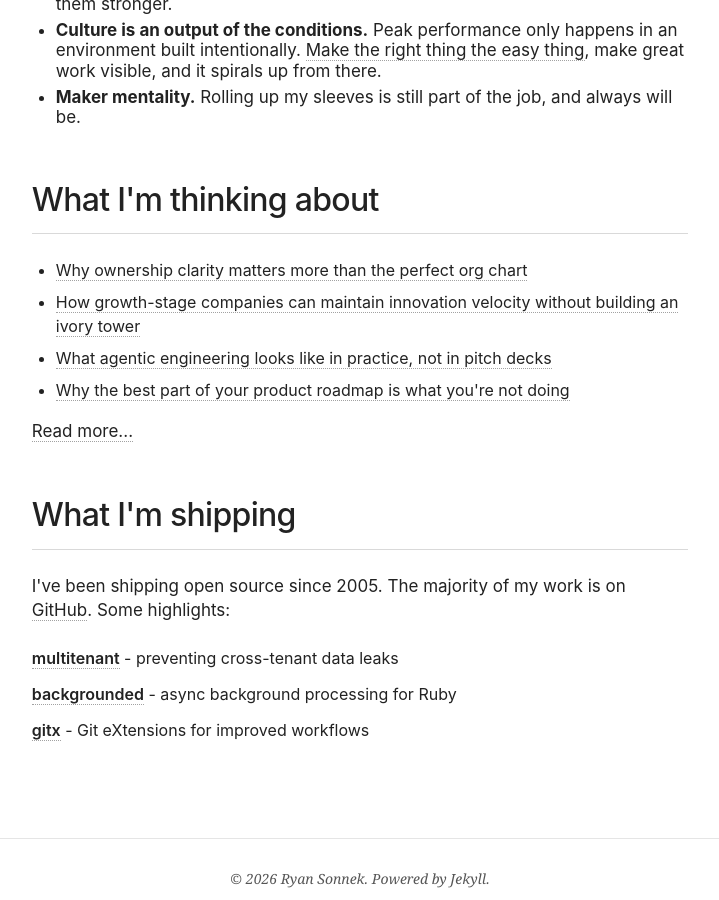
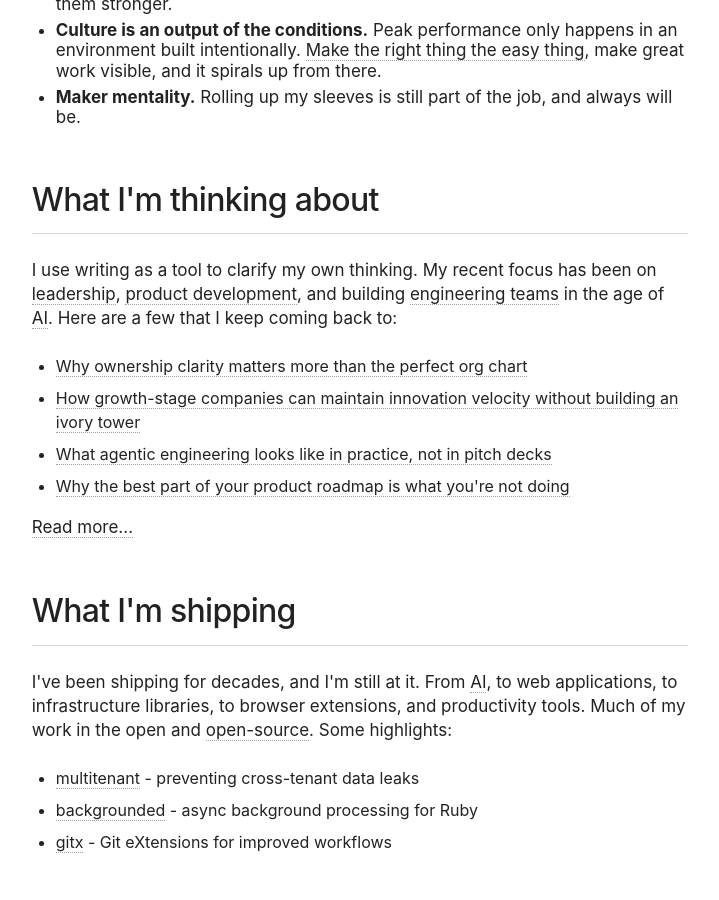
Before and after one commit to wireframe/wireframe.github.com, a Jekyll site: the page built from index.html, in a window 1280 px wide and 900 px high, scrolled down 869 px. Shown: the whole window, without its empty margins (280-999 px from the left). Built offline with Jekyll 4.4.1, drawn with Linux system fonts in a browser that asks for light colours; nearby versions of some CDN libraries.

Commit message:
refine landing

```diff
--- a/index.html
+++ b/index.html
@@ -44,6 +44,9 @@ github_script: true
 
   <section class="bio-section">
     <h2>What I'm thinking about</h2>
+    <p>
+      I use writing as a tool to clarify my own thinking. My recent focus has been on <a href="/tags/#leadership">leadership</a>, <a href="/tags/#product-development">product development</a>, and building <a href="/tags/#engineering">engineering teams</a> in the age of <a href="/tags/#ai">AI</a>. Here are a few that I keep coming back to:
+    </p>
     <ul>
       {% assign featured_posts = site.posts | where_exp: "post", "post.featured_description" %}
       {% for post in featured_posts %}
@@ -56,9 +59,9 @@ github_script: true
   <section class="bio-section">
     <h2>What I'm shipping</h2>
     <p>
-      I've been shipping open source since 2005. The majority of my work is on <a href="https://github.com/wireframe">GitHub</a>. Some highlights:
+      I've been shipping for decades, and I'm still at it. From <a href="{% post_url 2025-12-22-my-mcp-learnings %}">AI</a>, to web applications, to infrastructure libraries, to browser extensions, and productivity tools. Much of my work in the open and <a href="https://github.com/wireframe">open-source</a>. Some highlights:
     </p>
-    <ul class="project-list">
+    <ul>
       {% for project in site.data.projects %}
       <li><a href="{{ project.url }}">{{ project.name }}</a> - {{ project.description }}</li>
       {% endfor %}
```
Also changed, not shown: CLAUDE.md (+2 -0 lines).
